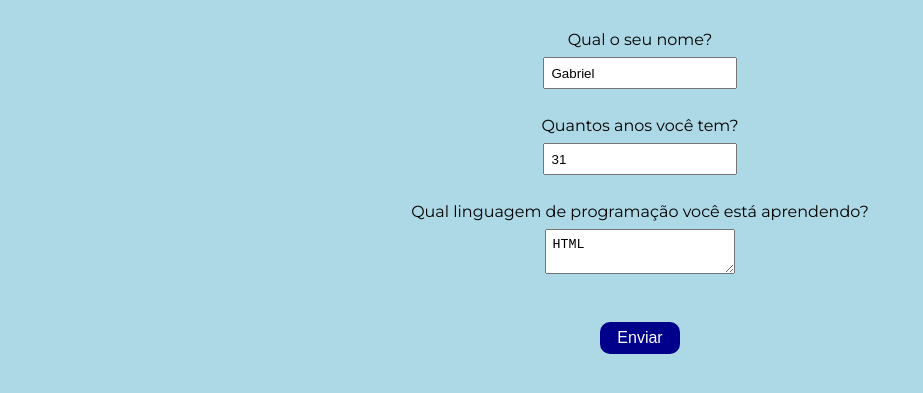
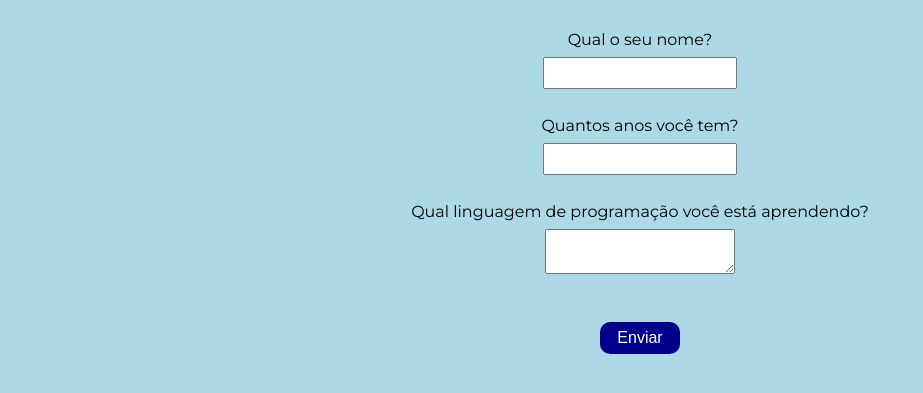
Before and after one commit to GZILLIG/Cursos-Alura, a plain HTML site: page 7DOC-InicEmProgramacao/Dia2/dia2.html in a window 1280 px wide. Shown: the part 121-514 px from the top of the page, without its empty margins (0-923 px from the left). Drawn offline with Linux system fonts and the light colour scheme.

Commit message:
Removendo valores de teste do formulario

```diff
--- a/7DOC-InicEmProgramacao/Dia2/dia2.html
+++ b/7DOC-InicEmProgramacao/Dia2/dia2.html
@@ -20,13 +20,13 @@
         <div id="perguntas">
             <form class="formulario" onsubmit='return checkForm();'>
                 <label for="nome">Qual o seu nome?</label>
-                <input type="text" id="nome" class="input-padrao" value="Gabriel" required>
+                <input type="text" id="nome" class="input-padrao" required>
 
                 <label for="idade">Quantos anos você tem?</label>
-                <input type="number" id="idade" class="input-padrao" value=31 required>
+                <input type="number" id="idade" class="input-padrao" required>
 
                 <label for="linguagem-programacao">Qual linguagem de programação você está aprendendo?</label>
-                <textarea id="linguagem-programacao" class="input-padrao" required>HTML</textarea>
+                <textarea id="linguagem-programacao" class="input-padrao" required></textarea>
 
                 <input type="submit" value="Enviar" class="enviar">
             </form>
```
